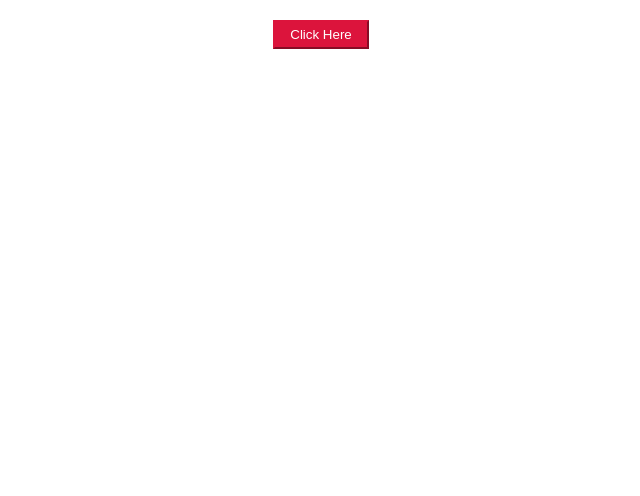
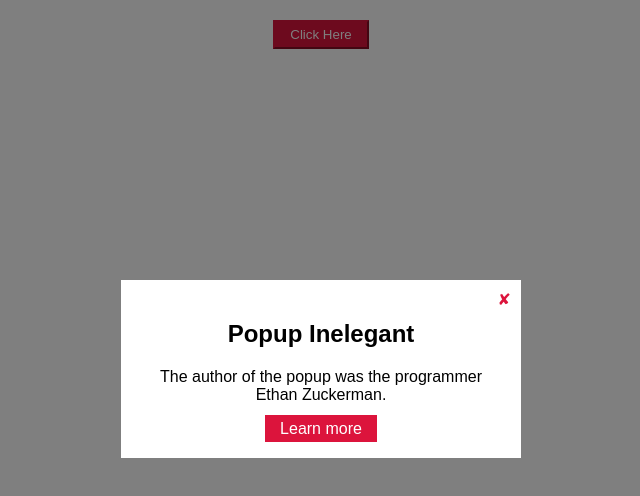
Before and after one commit to RicarGit/Project-Modal-Pop-Up, a plain HTML site: page index.html in a window 1280 px wide. Both pictures are taken after a click on the button "Click Here". Shown: the whole page, without its empty margins (319-959 px from the left). Drawn offline with Linux system fonts and the light colour scheme.

Commit message:
Pop-up/modal done and refactored

```diff
--- a/assets/css/style.css
+++ b/assets/css/style.css
@@ -45,7 +45,6 @@
   top: 0;
   right: 0;
   padding: 10px;
-  background-color: burlywood;
   border-radius: 50%;
   color: crimson;
   cursor: pointer;
--- a/assets/js/script.js
+++ b/assets/js/script.js
@@ -0,0 +1,19 @@
+const popupWrapper = document.querySelector('.popup-wrapper')
+const button = document.querySelector('button')
+const popupClose = document.querySelector('.popup-close')
+
+const showPopup = () => popupWrapper.style.display = 'block'
+const closePopup = () => popupWrapper.style.display = 'none'
+
+const closePopupBasedOnTargetClasses = event => {
+  const targetFirstClassElement = event.target.classList[0]
+  const classesToClose = ['popup-close', 'popup-wrapper', 'popup-link']
+  const classIncluded = classesToClose.includes(targetFirstClassElement)
+
+  if (classIncluded) {
+    closePopup()
+  }
+}
+
+button.addEventListener('click', showPopup)
+popupWrapper.addEventListener('click', closePopupBasedOnTargetClasses)
--- a/index.html
+++ b/index.html
@@ -12,13 +12,13 @@
 <body>
   <button>Click Here</button>
 
-  <div class="popup-wrapper">
+  <div class="popup-wrapper hhh">
     <div class="popup">
-      <div class="popup-close">✘</div>
+      <div class="popup-close hgagh">✘</div>
       <div class="popup-content">
         <h2>Popup Inelegant</h2>
         <p>The author of the popup was the programmer Ethan Zuckerman.</p>
-        <a href="#">Learn more</a>
+        <a class="popup-link gahah hgah" href="#">Learn more</a>
       </div>
     </div>
   </div>
```
